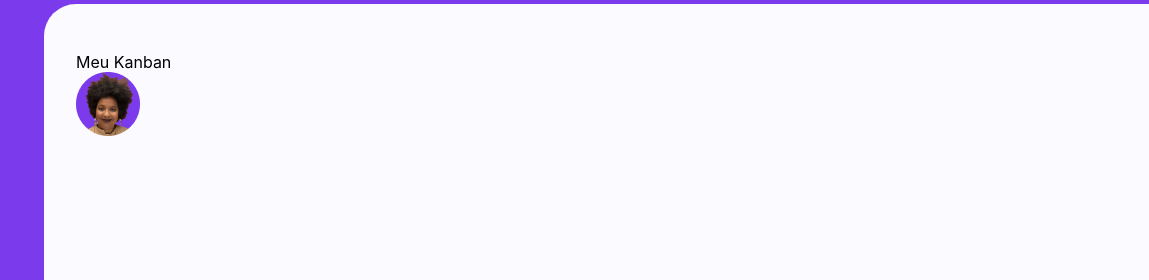
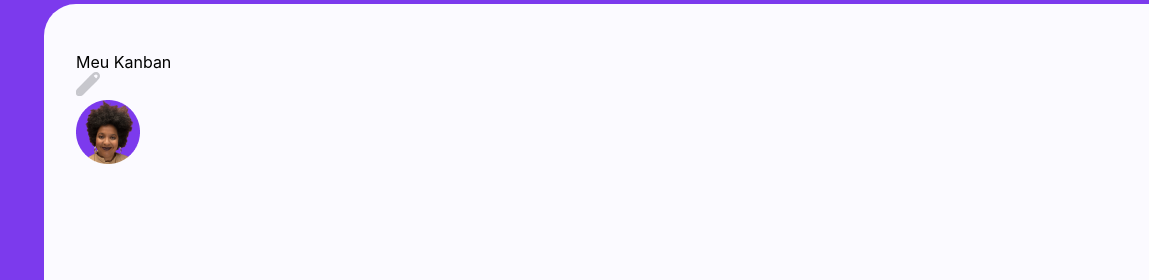
Before and after one commit to esmaelcalunga/kambam-clone, a plain HTML site: page index.html in a window 1280 px wide. Shown: the top 280 px of the page, 131-1280 px from the left. Drawn offline with Linux system fonts and the light colour scheme.

Commit message:
terminando o cabeçalho e o campo de busca

```diff
--- a/index.html
+++ b/index.html
@@ -28,7 +28,11 @@
         </div>
         <div class="body">
             <div class="cabecalho">
-                <p>Meu Kanban</p>
+                <div>
+                    <p>Meu Kanban</p>
+                    <img src="images/icones/clip.svg" alt="">
+                </div>
+
                 <div class="user-photo">
                     <img src="images/profilephoto.png" alt="">
                 </div>
```
